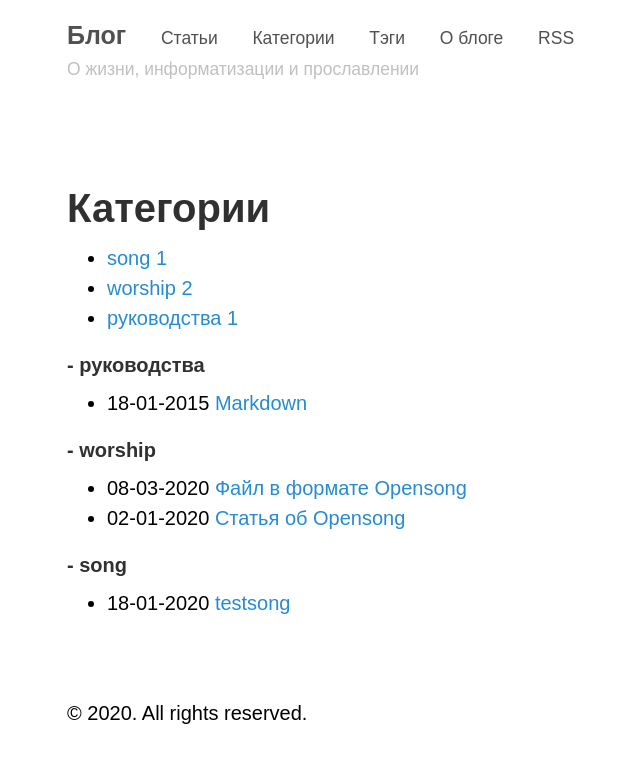
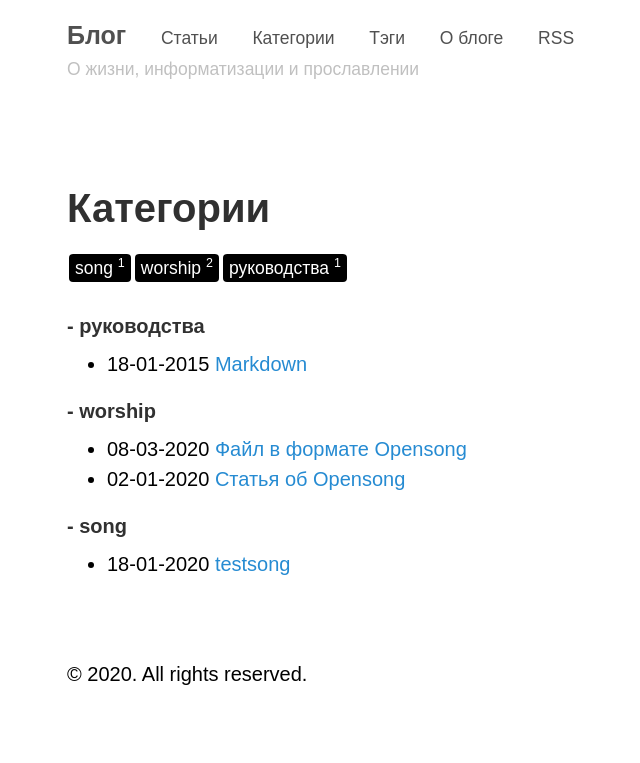
Before and after one commit to SergKnyz/alexblog, a Jekyll site: the page built from categories.html, in a window 1280 px wide. Shown: the top 763 px of the page, without its empty margins (213-853 px from the left). Built offline with Jekyll 4.4.1, drawn with Linux system fonts in a browser that asks for light colours; a script that is not in the unit is left out.

Commit message:
Update poole.css

```diff
--- a/public/css/poole.css
+++ b/public/css/poole.css
@@ -470,6 +470,48 @@
   font-size: 0.625rem;
 }
 
+.cat-box {
+  list-style: none;
+  margin: 0;
+  padding: 4px 0;
+  overflow: hidden;
+  *zoom: 1;
+}
+
+.cat-box:before, .tag-box:after {
+  display: table;
+  content: "";
+  line-height: 0;
+}
+
+.cat-box:after {
+  clear: both;
+}
+
+.cat-box.inline li {
+  float: left;
+  font-size: 14px;
+  font-size: 0.875rem;
+  line-height: 2.5;
+}
+
+.cat-box a {
+  padding: 4px 6px;
+  margin: 2px;
+  color: #ffffff;
+  background-color: #000000;
+  -webkit-border-radius: 4px;
+  -moz-border-radius: 4px;
+  border-radius: 4px;
+  text-decoration: none;
+}
+
+.cat-box a span {
+  vertical-align: super;
+  font-size: 10px;
+  font-size: 0.625rem;
+}
+
 .signed-image
 {
   color: #999;
```
